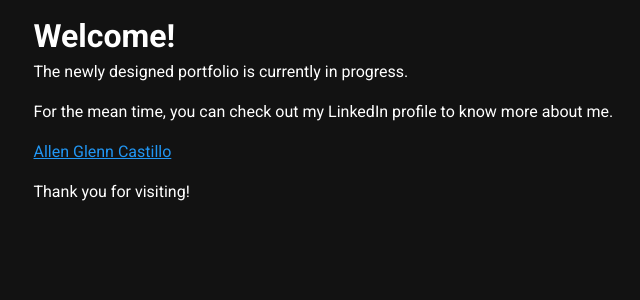
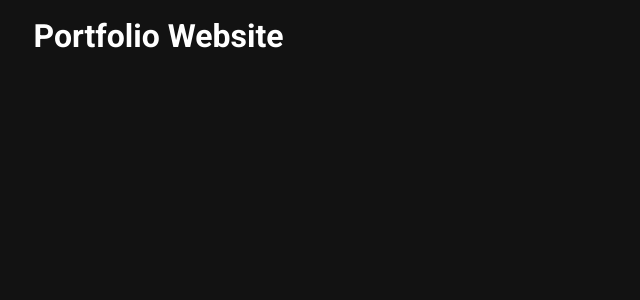
Before and after one commit to castilloglenn/portfolio, a Vue app: page / in a window 1280 px wide. Shown: the top 300 px of the page, without its empty margins (26-666 px from the left). Built offline with nearby package versions, Linux system fonts and the light colour scheme.

Commit message:
chore: cleanup

```diff
--- a/src/views/Home/HomePage.vue
+++ b/src/views/Home/HomePage.vue
@@ -1,12 +1,6 @@
 <template>
   <v-container>
-    <h1>{{ title }}</h1>
-    <p>{{ message }}</p>
-    <p>{{ temp }}</p>
-    <p>
-      <a :href="url" target="_blank">{{ name }}</a>
-    </p>
-    <p>{{ thankYou }}</p>
+    <h1>Portfolio Website</h1>
   </v-container>
 </template>
 
@@ -15,12 +9,7 @@ export default {
   name: "HomePage",
   data() {
     return {
-      title: "Welcome!",
-      message: "The newly designed portfolio is currently in progress.",
-      temp: "For the mean time, you can check out my LinkedIn profile to know more about me.",
-      name: "Allen Glenn Castillo",
-      url: "https://www.linkedin.com/in/allen-glenn-castillo/",
-      thankYou: "Thank you for visiting!",
+      data: "Hello World",
     };
   },
 };
```
